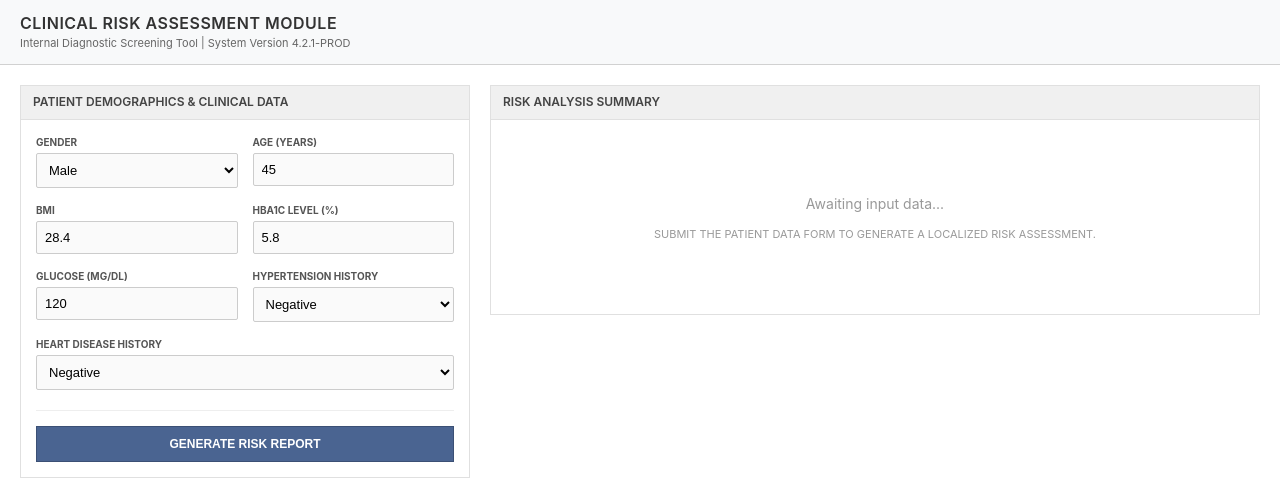
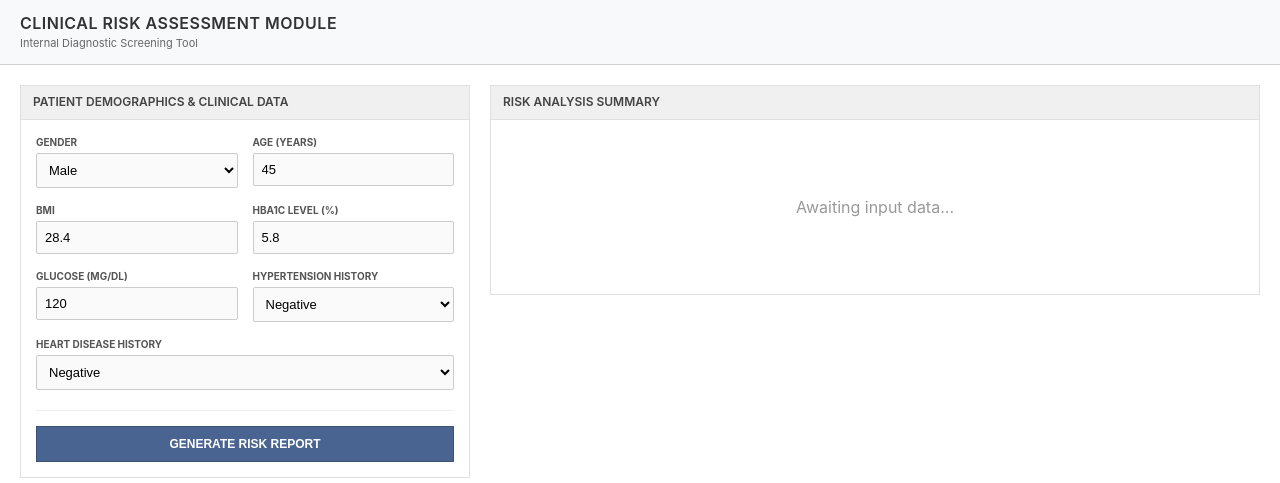
Before and after one commit to Chirayu1167/Clinical-Rish-Assesment-Module, a Flask app: page / in a window 1280 px wide. Shown: the top 483 px of the page. Run offline with Flask 3, Linux system fonts and the light colour scheme.

Commit message:
index.html

```diff
--- a/templates/index.html
+++ b/templates/index.html
@@ -39,7 +39,7 @@
 
 <header>
     <div class="header-title">Clinical Risk Assessment Module</div>
-    <div class="header-subtitle">Internal Diagnostic Screening Tool | System Version 4.2.1-PROD</div>
+    <div class="header-subtitle">Internal Diagnostic Screening Tool</div>
 </header>
 
 <main>
@@ -98,7 +98,7 @@
         <div style="padding: 20px;">
             {% if result %}
                 {% if result.error %}
-                    <div style="color: #d73a49; font-size: 13px;">Error Processing Data: {{ result.error }}</div>
+                    <div style="color: #d73a49; font-size: 13px;">Error: {{ result.error }}</div>
                 {% else %}
                     <div class="risk-summary-box">
                         <div class="risk-score">
@@ -133,8 +133,7 @@
                 {% endif %}
             {% else %}
                 <div style="text-align: center; padding: 40px 0; color: #999;">
-                    <p style="font-size: 14px;">Awaiting input data...</p>
-                    <p style="font-size: 11px; text-transform: uppercase;">Submit the patient data form to generate a localized risk assessment.</p>
+                    <p>Awaiting input data...</p>
                 </div>
             {% endif %}
         </div>
```
